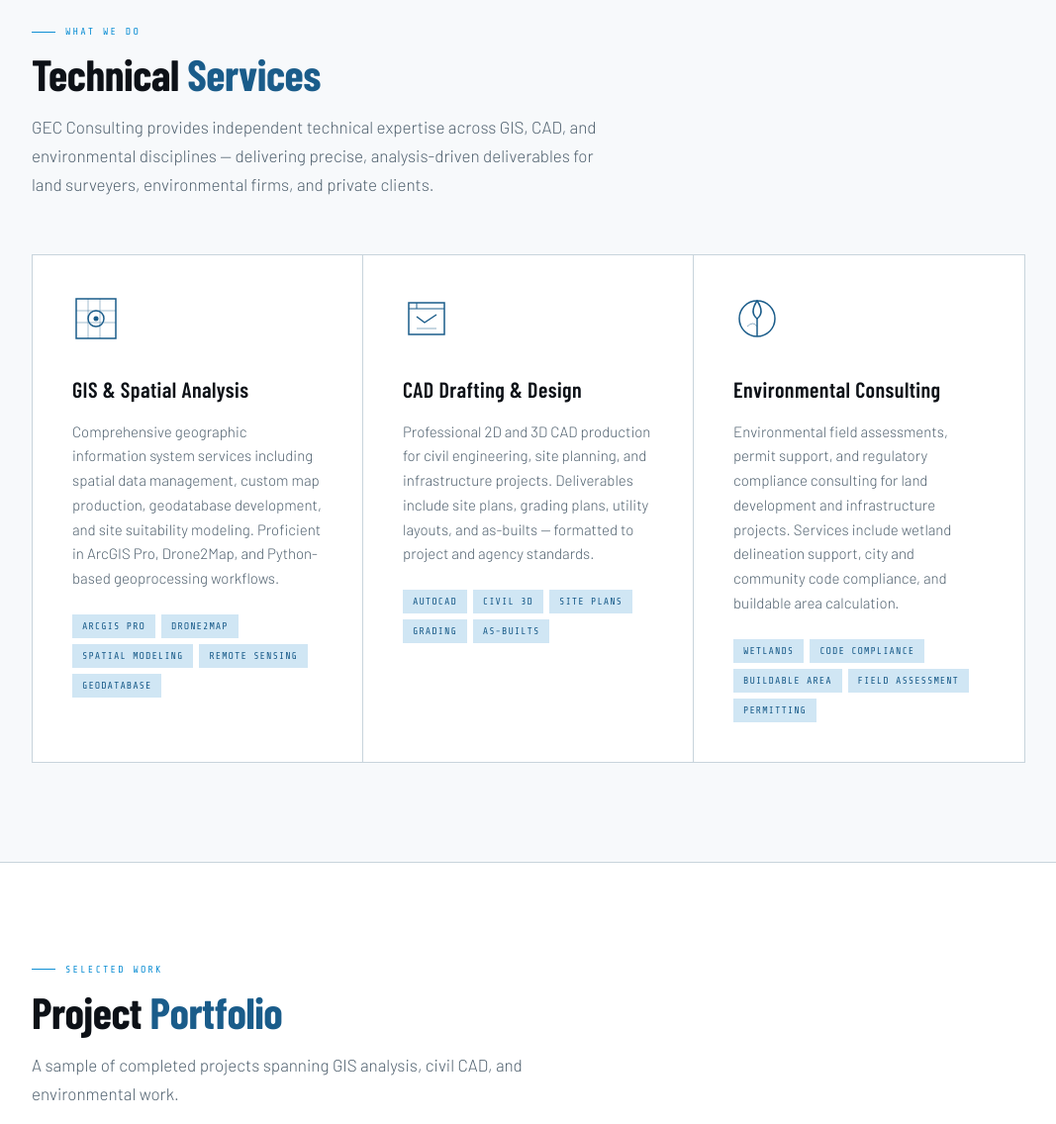
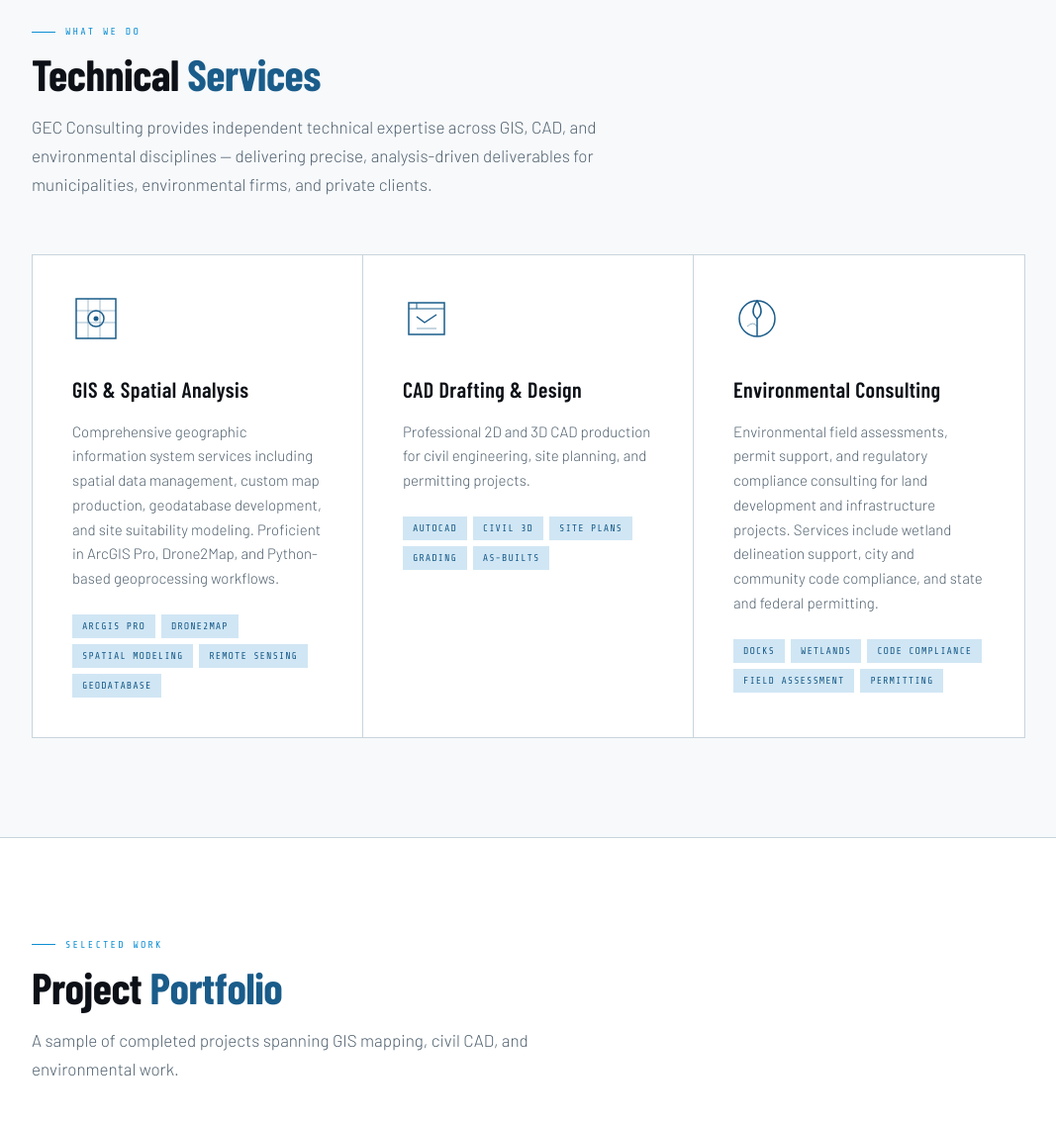
Before and after one commit to Matt-Law12/GEC, a plain HTML site: page website.html in a window 1280 px wide. Shown: the part 1010-2146 px from the top of the page at 99% size, without its empty margins (106-1173 px from the left). Drawn offline with nearby package versions, Linux system fonts and the light colour scheme; files whose address does not match are found by name.

Commit message:
Revise service descriptions and contact email
Updated text to reflect changes in services and contact information.

```diff
--- a/website.html
+++ b/website.html
@@ -1139,7 +1139,7 @@
             <h2>Technical <span>Services</span></h2>
             <p class="section-intro">
                 GEC Consulting provides independent technical expertise across GIS, CAD, and environmental disciplines —
-                delivering precise, analysis-driven deliverables for land surveyers, environmental firms, and private
+                delivering precise, analysis-driven deliverables for municipalities, environmental firms, and private
                 clients.
             </p>
 
@@ -1183,10 +1183,9 @@
                     </svg>
                     <h3>CAD Drafting &amp; Design</h3>
                     <p>
-                        Professional 2D and 3D CAD production for civil engineering, site planning, and infrastructure
+                        Professional 2D and 3D CAD production for civil engineering, site planning, and permitting
                         projects.
-                        Deliverables include site plans, grading plans, utility layouts, and as-builts — formatted to
-                        project and agency standards.
+
                     </p>
                     <div class="service-tags">
                         <span class="tag">AutoCAD</span>
@@ -1212,12 +1211,12 @@
                         Environmental field assessments, permit support, and regulatory compliance consulting for land
                         development
                         and infrastructure projects. Services include wetland delineation support, city and community
-                        code compliance, and buildable area calculation.
+                        code compliance, and state and federal permitting.
                     </p>
                     <div class="service-tags">
+                        <span class="tag">Docks</span>
                         <span class="tag">Wetlands</span>
                         <span class="tag">Code Compliance</span>
-                        <span class="tag">Buildable Area</span>
                         <span class="tag">Field Assessment</span>
                         <span class="tag">Permitting</span>
                     </div>
@@ -1234,7 +1233,7 @@
             <div class="section-label">Selected Work</div>
             <h2>Project <span>Portfolio</span></h2>
             <p class="section-intro">
-                A sample of completed projects spanning GIS analysis, civil CAD, and environmental work.
+                A sample of completed projects spanning GIS mapping, civil CAD, and environmental work.
             </p>
 
             <div class="portfolio-grid">
@@ -1372,7 +1371,7 @@
                 <div class="section-label">Get in Touch</div>
                 <h2>Start a <span style="color: var(--accent-hi);">Project</span></h2>
                 <p>
-                    Available for project-based engagements, retainer agreements, and subcontract work with
+                    Available for project-based engagements, retainer agreements, and subcontract work with municipalities and
                     environmental and surveying firms. Response within one business day.
                 </p>
 
@@ -1385,7 +1384,7 @@
                     </div>
                     <div>
                         <div class="contact-detail-label">Email</div>
-                        <div class="contact-detail-val">your.email@gec-consulting.com</div>
+                        <div class="contact-detail-val">matt@gecconsultingservices.com</div>
                     </div>
                 </div>
 
```
